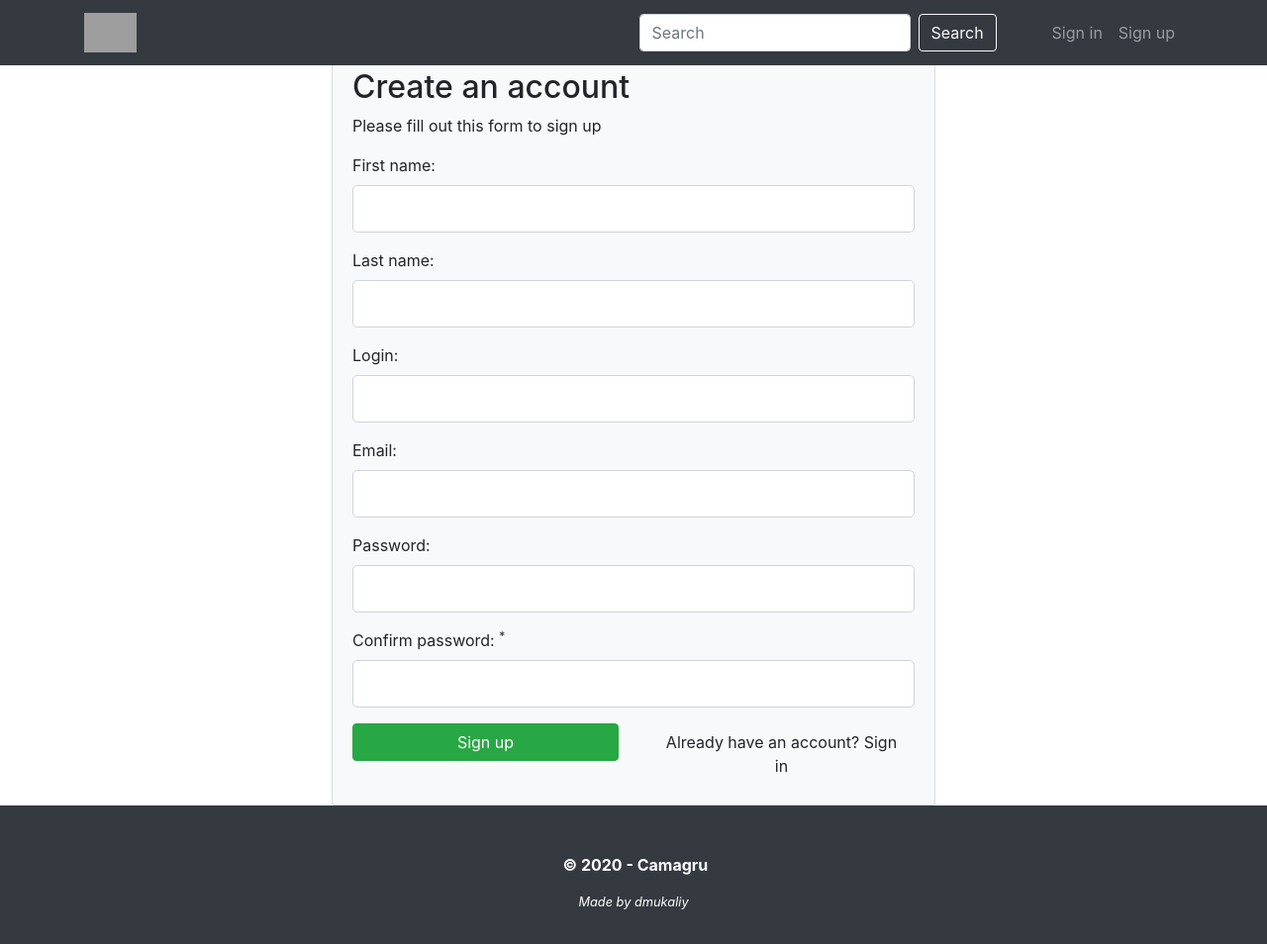
After one commit to DianaMukaliyeva/camagru, a PHP site: template views/users/signup.php in a window 1280 px wide. The commit adds this page. Shown: the whole page at 99% size. Run offline with PHP 8.4, Linux system fonts and the light colour scheme; the template is opened without the code that fills it, so the values that code supplies are empty; some libraries are stand-ins or nearby versions; grey boxes are pictures that could not be loaded.

Commit message:
fix: :art: Improve footer and navbar

```diff
--- /dev/null
+++ b/views/images/gallery.php
@@ -0,0 +1,6 @@
+<?php require 'views/include/header.php' ?>
+
+<div class="container">
+    <p>This is a gallery</p>
+</div>
+<?php require 'views/include/footer.php' ?>
--- /dev/null
+++ b/views/images/image.php
@@ -0,0 +1,6 @@
+<?php require 'views/include/header.php' ?>
+
+<div class="container">
+    <p>This is an image</p>
+</div>
+<?php require 'views/include/footer.php' ?>
--- /dev/null
+++ b/views/images/take_image.php
@@ -0,0 +1,6 @@
+<?php require 'views/include/header.php' ?>
+
+<div class="container">
+    <p>Take an image</p>
+</div>
+<?php require 'views/include/footer.php' ?>
--- a/views/include/footer.php
+++ b/views/include/footer.php
@@ -1,12 +1,12 @@
 </div>
-<footer class="fixed-bottom bg-dark pt-5 pb-3">
+<footer class="bg-dark pt-5 pb-3">
     <div class="text-center text-white font-weight-bolder">
         <p> &nbsp;&copy; 2020 - Camagru</p>
         <p class="font-italic small">Made by <a href="https://profile.intra.42.fr/users/dmukaliy" class="text-white" target="_new">dmukaliy</a></p>
     </div>
 </footer>
 </div>
-<script src="assets/js/main.js"></script>
+<script src="<?php echo URLROOT; ?>/assets/js/main.js"></script>
 </body>
 
 </html>
--- a/views/include/header.php
+++ b/views/include/header.php
@@ -6,10 +6,10 @@
     <meta name="viewport" content="width=device-width, initial-scale=1">
     <title>Camagru</title>
     <link rel="stylesheet" href="https://stackpath.bootstrapcdn.com/bootstrap/4.5.0/css/bootstrap.min.css" integrity="sha384-9aIt2nRpC12Uk9gS9baDl411NQApFmC26EwAOH8WgZl5MYYxFfc+NcPb1dKGj7Sk" crossorigin="anonymous">
-    <link rel="stylesheet" href="assets/css/style.css">
+    <link rel="stylesheet" href="<?php echo URLROOT; ?>/assets/css/style.css">
 </head>
 
 <body>
-    <div class="h-100">
+    <div class="wrapper">
         <?php require 'views/include/navbar.php'; ?>
-        <div class="padding-top">
+        <div class="content">
--- a/views/include/navbar.php
+++ b/views/include/navbar.php
@@ -1,6 +1,7 @@
 <nav class="fixed-top navbar navbar-expand-lg navbar-dark bg-dark">
-    <a class="navbar-brand" href="#">
-        <img src="assets/img/images/logo5.png" alt="Logo" style="height:40px;">
+    <div class="container">
+        <a class="navbar-brand" href="<?php echo URLROOT; ?>">
+            <img src="<?php echo URLROOT; ?>/assets/img/images/logo5.png" alt="Logo" style="height:40px;">
         </a>
         <button class="navbar-toggler" type="button" data-toggle="collapse" data-target="#navbarSupportedContent" aria-controls="navbarSupportedContent" aria-expanded="false" aria-label="Toggle navigation">
             <span class="navbar-toggler-icon"></span>
@@ -24,12 +25,14 @@
                     </li>
                 <?php else : ?>
                     <li class="nav-item">
-                    <a class="nav-link" href="#">Sign in</a>
+                        <!-- <a class="nav-link btn" data-target="loginModal" id="loginModalButton" href="<?php echo URLROOT; ?>/user/login">Sign in</a> -->
+                        <a class="nav-link" href="<?php echo URLROOT; ?>/users/login">Sign in</a>
                     </li>
                     <li class="nav-item">
-                    <a class="nav-link" href="#">Sign up</a>
+                        <a class="nav-link" href="<?php echo URLROOT; ?>/users/signup">Sign up</a>
                     </li>
                 <?php endif; ?>
             </ul>
         </div>
+    </div>
 </nav>
--- /dev/null
+++ b/views/users/profile.php
@@ -0,0 +1,6 @@
+<?php require 'views/include/header.php' ?>
+
+<div class="container">
+    <p>Profile</p>
+</div>
+<?php require 'views/include/footer.php' ?>
--- /dev/null
+++ b/views/users/signup.php
@@ -0,0 +1,49 @@
+<?php require 'views/include/header.php' ?>
+
+<div class="col-md-6 m-auto">
+    <div class="card card-body bg-light mt-5">
+        <h2>Create an account</h2>
+        <p>Please fill out this form to sign up</p>
+        <form action="<?php echo URLROOT; ?>/users/signup" method="post">
+            <div class="form-group">
+                <label for="first_name">First name: </label>
+                <input type="text" name="first_name" class="form-control form-control-lg <?php echo (!empty($data['first_name_err'])) ? 'is-invalid' : ''; ?>" value="<?php echo $data['first_name']; ?>">
+                <span class="invalid-feedback"><?php echo $data['first_name_err']; ?></span>
+            </div>
+            <div class="form-group">
+                <label for="last_name">Last name: </label>
+                <input type="text" name="last_name" class="form-control form-control-lg <?php echo (!empty($data['last_name_err'])) ? 'is-invalid' : ''; ?>" value="<?php echo $data['last_name']; ?>">
+                <span class="invalid-feedback"><?php echo $data['last_name_err']; ?></span>
+            </div>
+            <div class="form-group">
+                <label for="login">Login: </label>
+                <input type="text" name="login" class="form-control form-control-lg <?php echo (!empty($data['login_err'])) ? 'is-invalid' : ''; ?>" value="<?php echo $data['login']; ?>">
+                <span class="invalid-feedback"><?php echo $data['login_err']; ?></span>
+            </div>
+            <div class="form-group">
+                <label for="email">Email: </label>
+                <input type="email" name="email" class="form-control form-control-lg <?php echo (!empty($data['email_err'])) ? 'is-invalid' : ''; ?>" value="<?php echo $data['email']; ?>">
+                <span class="invalid-feedback"><?php echo $data['email_err']; ?></span>
+            </div>
+            <div class="form-group">
+                <label for="password">Password: </label>
+                <input type="password" name="password" class="form-control form-control-lg <?php echo (!empty($data['password_err'])) ? 'is-invalid' : ''; ?>" value="<?php echo $data['password']; ?>">
+                <span class="invalid-feedback"><?php echo $data['password_err']; ?></span>
+            </div>
+            <div class="form-group">
+                <label for="password">Confirm password: <sup>*</sup></label>
+                <input type="password" name="confirm_password" class="form-control form-control-lg <?php echo (!empty($data['confirm_password_err'])) ? 'is-invalid' : ''; ?>" value="<?php echo $data['confirm_password']; ?>">
+                <span class="invalid-feedback"><?php echo $data['confirm_password_err']; ?></span>
+            </div>
+            <div class="row">
+                <div class="col">
+                    <input type="submit" value="Sign up" class="btn btn-success btn-block">
+                </div>
+                <div class="col">
+                    <a href="<?php echo URLROOT; ?>/users/login" class="btn btn-light btn-block">Already have an account? Sign in</a>
+                </div>
+            </div>
+        </form>
+    </div>
+</div>
+<?php require 'views/include/footer.php' ?>
```
Also changed, not shown: views/users/login.php (added, +36 -0 lines). Lines whose indentation alone changed are shown as unchanged.
